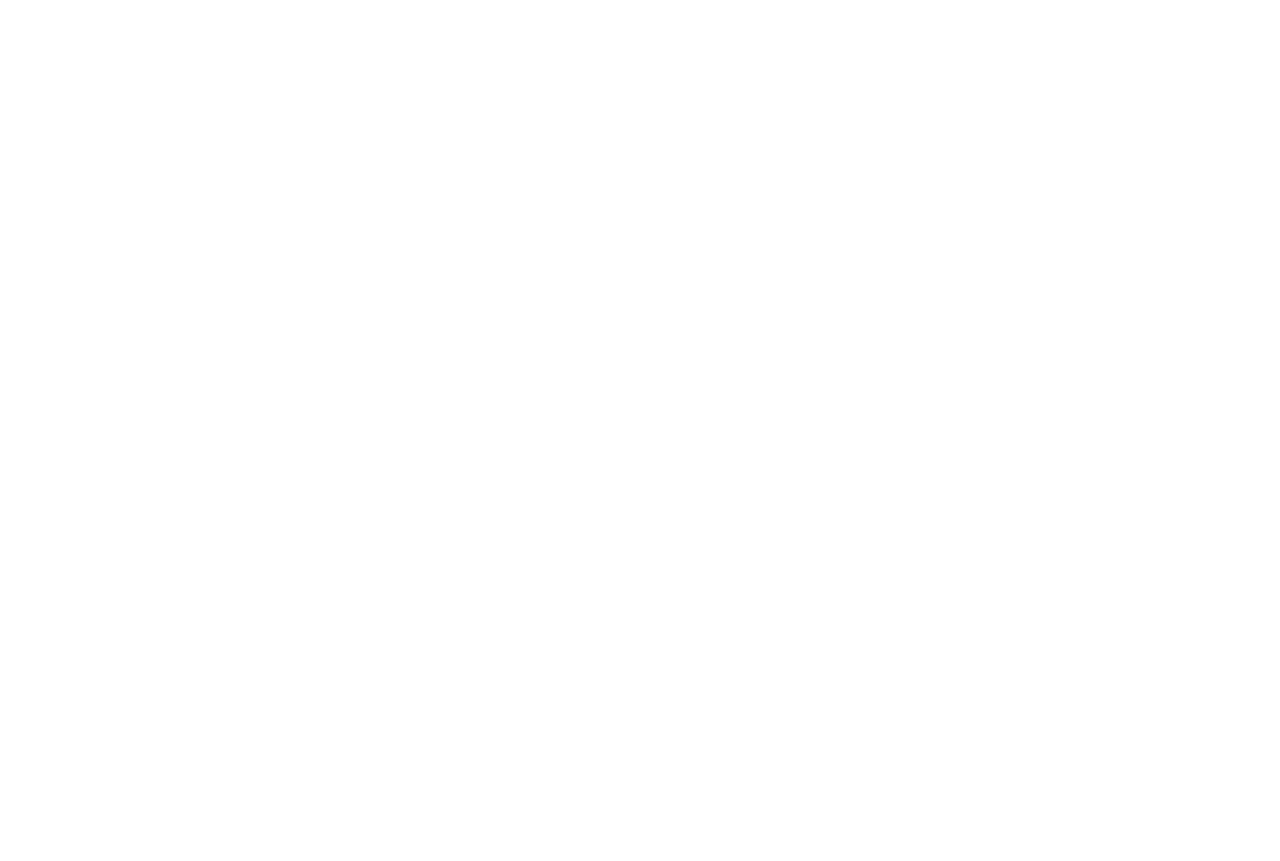
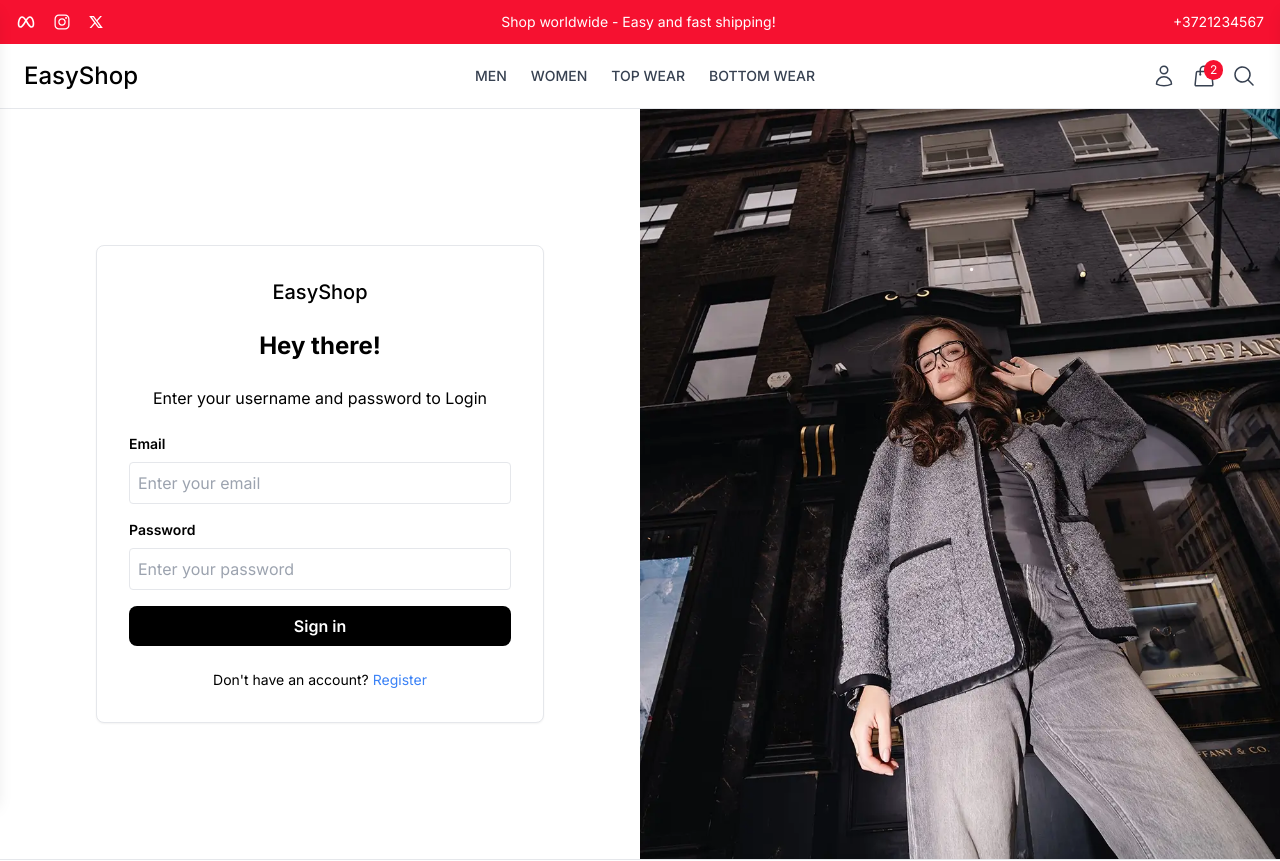
Before and after one commit to MarynaOzkara/EasyShop, a React (Vite) app in the folder frontend/: page /login in a window 1280 px wide. Before the commit this address had no page. Shown: the top 861 px of the page. Before the commit the page ends 800 px from the top, so only its background shows below. Built offline with nearby package versions, Linux system fonts and the light colour scheme.

Commit message:
add ui login page

```diff
--- a/frontend/src/App.jsx
+++ b/frontend/src/App.jsx
@@ -3,6 +3,7 @@
 import { Toaster } from "sonner";
 import UserLayout from "./components/Layout/UserLayout";
 import Home from "./pages/Home";
+import Login from "./pages/Login";
 
 const App = () => {
   return (
@@ -17,6 +18,7 @@
         <Route path="/" element={<UserLayout />}>
           {/* User layout */}
           <Route index element={<Home />} />
+          <Route path="login" element={<Login />} />
         </Route>
         <Route>{/* Admin Layout */}</Route>
       </Routes>
--- /dev/null
+++ b/frontend/src/pages/Login.jsx
@@ -0,0 +1,66 @@
+import React, { useState } from "react";
+import { Link } from "react-router-dom";
+import login from "../assets/login.webp";
+
+const Login = () => {
+  const [email, setEmail] = useState("");
+  const [password, setPassword] = useState("");
+  return (
+    <div className="flex">
+      <div className="w-full md:w-1/2 flex flex-col justify-center items-center p-8 md:p-12">
+        <form className="w-full max-w-md bg-white p-8 rounded-lg border shadow-sm">
+          <div className="flex justify-center mb-6">
+            <h2 className="text-xl font-medium">EasyShop</h2>
+          </div>
+          <h3 className="text-2xl font-bold text-center mb-6">Hey there!</h3>
+          <p className="text-center mb-6">
+            Enter your username and password to Login
+          </p>
+          <div className="mb-4">
+            <label className="block text-sm font-semibold mb-2">Email</label>
+            <input
+              type="email"
+              value={email}
+              onChange={(e) => setEmail(e.target.value)}
+              className="w-full p-2 border rounded"
+              placeholder="Enter your email"
+            />
+          </div>
+          <div className="mb-4">
+            <label className="block text-sm font-semibold mb-2">Password</label>
+            <input
+              type="password"
+              value={password}
+              onChange={(e) => setPassword(e.target.value)}
+              className="w-full p-2 border rounded"
+              placeholder="Enter your password"
+            />
+          </div>
+          <button
+            type="submit"
+            className="w-full bg-black text-white p-2 rounded-lg font-semibold hover:bg-gray-700 transition"
+          >
+            Sign in
+          </button>
+          <p className="mt-6 text-center text-sm">
+            Don't have an account?{" "}
+            <Link to="/register" className="text-blue-500">
+              Register
+            </Link>
+          </p>
+        </form>
+      </div>
+      <div className="hidden md:block w-1/2 bg-gray-800">
+        <div className="h-full flex flex-col justify-center items-center">
+          <img
+            src={login}
+            alt="Login"
+            className="h-[750px] w-full object-cover"
+          />
+        </div>
+      </div>
+    </div>
+  );
+};
+
+export default Login;
```
